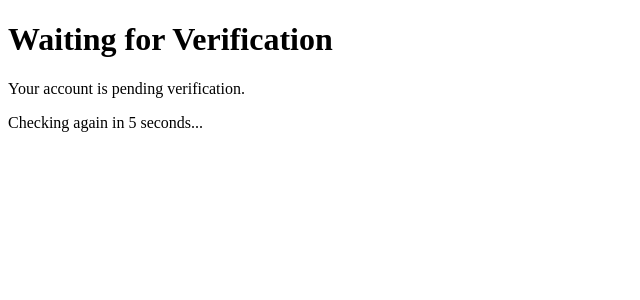
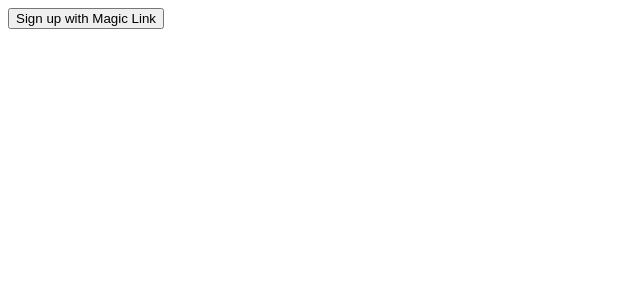
Before and after one commit to Ourwillxyz/Ourwill, a Next.js app: page /trial-email-signup in a window 1280 px wide. Shown: the top 300 px of the page, without its empty margins (0-640 px from the left). Built offline with nearby package versions, Linux system fonts and the light colour scheme.

Commit message:
Update trial-email-signup.js

```diff
--- a/pages/trial-email-signup.js
+++ b/pages/trial-email-signup.js
@@ -1,73 +1,28 @@
-// pages/trial-email-signup.js
-import { useEffect, useState } from "react";
-import { useRouter } from "next/router";
-import { supabase } from "../src/supabaseClient";
+import { supabase } from "../supabaseClient"
 
 export default function TrialEmailSignup() {
-  const router = useRouter();
-  const [countdown, setCountdown] = useState(10);
+  const handleSignup = async () => {
+    const email = "testuser@example.com" // test email
+    const { data, error } = await supabase.auth.signUp({
+      email,
+      options: {
+        emailRedirectTo: `${window.location.origin}/auth/confirm`,
+        shouldCreateUser: true,
+      }
+    })
 
-  useEffect(() => {
-    let intervalId;
-    let countdownId;
-
-    const checkStatus = async () => {
-      try {
-        // Get current session
-        const { data: { session } } = await supabase.auth.getSession();
-        if (!session) return;
-
-        const user = session.user;
-
-        // Fetch voter status
-        const { data: voter, error } = await supabase
-          .from("voter")
-          .select("status")
-          .eq("email", user.email)
-          .single();
-
-        if (error) {
-          console.error("Error checking voter:", error.message);
-          return;
-        }
-
-        if (voter?.status === "verified") {
-          clearInterval(intervalId);
-          clearInterval(countdownId);
-          router.replace("/dashboard");
-        }
-      } catch (err) {
-        console.error("Polling error:", err);
-      }
-    };
-
-    // Countdown timer
-    countdownId = setInterval(() => {
-      setCountdown((prev) => {
-        if (prev <= 1) return 10; // reset when reaching 0
-        return prev - 1;
-      });
-    }, 1000);
-
-    // Polling every 10 seconds
-    intervalId = setInterval(checkStatus, 10000);
-
-    // Run immediately on mount
-    checkStatus();
-
-    return () => {
-      clearInterval(intervalId);
-      clearInterval(countdownId);
-    };
-  }, [router]);
+    if (error) {
+      console.error("Signup Error:", error.message)
+      alert("Error signing up: " + error.message)
+    } else {
+      console.log("Signup success:", data)
+      alert("Check your email for a confirmation link")
+    }
+  }
 
   return (
-    <div className="flex flex-col items-center justify-center min-h-screen">
-      <h1 className="text-2xl font-bold">Waiting for Verification</h1>
-      <p className="mt-2">Your account is pending verification.</p>
-      <p className="mt-2 text-gray-600">
-        Checking again in <span className="font-semibold">{countdown}</span> seconds...
-      </p>
+    <div>
+      <button onClick={handleSignup}>Sign up with Magic Link</button>
     </div>
-  );
+  )
 }
```
